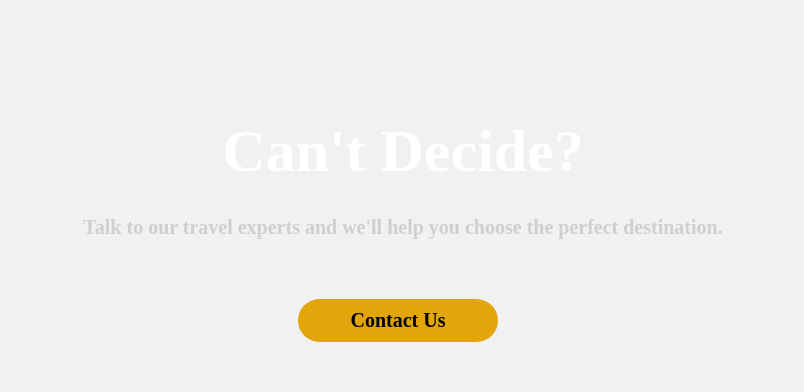
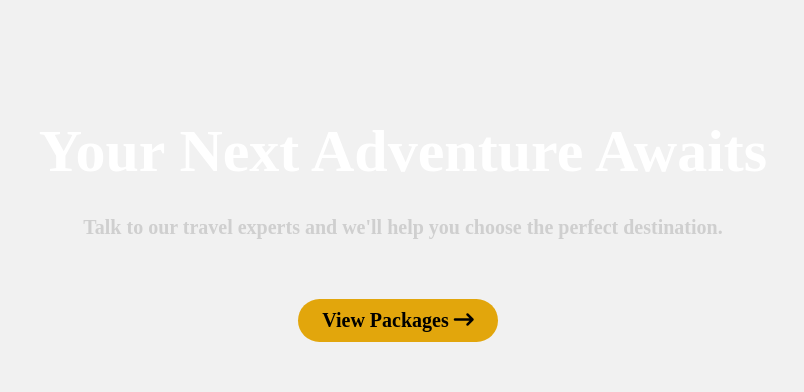
Before and after one commit to Vinayak-r-k/travel, a plain HTML site: page gallery.html in a window 1280 px wide. Shown: the part 1110-1502 px from the top of the page, 237-1041 px from the left. Drawn offline with Linux system fonts and the light colour scheme.

Commit message:
transition

```diff
--- a/gallery.html
+++ b/gallery.html
@@ -128,9 +128,9 @@
         </div>
 
         <div class="image">
-            <h2>Can't Decide?</h2>
+            <h2>Your Next Adventure Awaits</h2>
             <h6>Talk to our travel experts and we'll help you choose the perfect destination.</h6>
-            <a href="contact">Contact Us</a>
+            <a href="contact">View Packages <i class="fa-solid fa-arrow-right-long"></i></a>
         </div>
     </section>
     <section class="section3">
```
Also changed, not shown: packages.html (+1 -1 lines).
